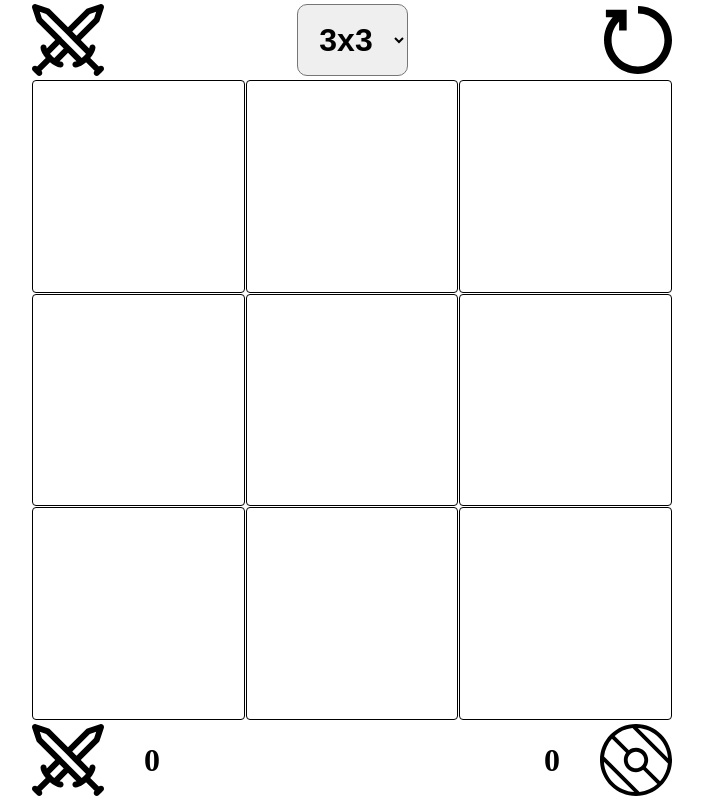
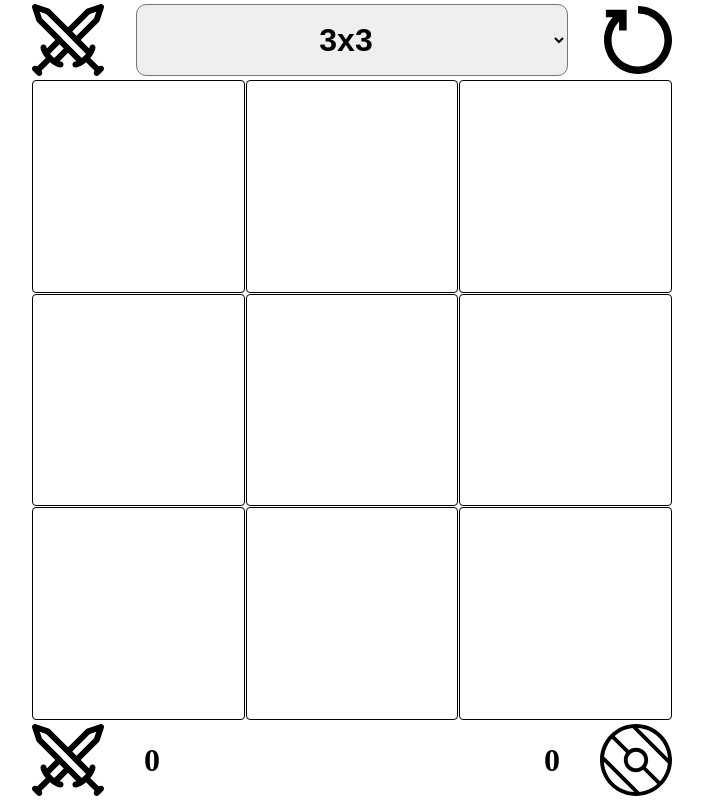
Before and after one commit to ak-eventhorizon/Game_Tic-Tac-Toe, a plain HTML site: page index.html in a window 1280 px wide. Shown: the whole page, without its empty margins (288-991 px from the left). Drawn offline with Linux system fonts and the light colour scheme.

Commit message:
Update styles.css

```diff
--- a/styles/styles.css
+++ b/styles/styles.css
@@ -32,12 +32,14 @@
 
 .size {
     display: grid;
+    grid-template-columns: 1fr;
     justify-items: center;
     align-items: center;
 }
 
 .size .size_select {
     height: 90%;
+    width: 90%;
     font-size: 2rem;
     font-weight: 600;
     border-radius: 10px;
```
